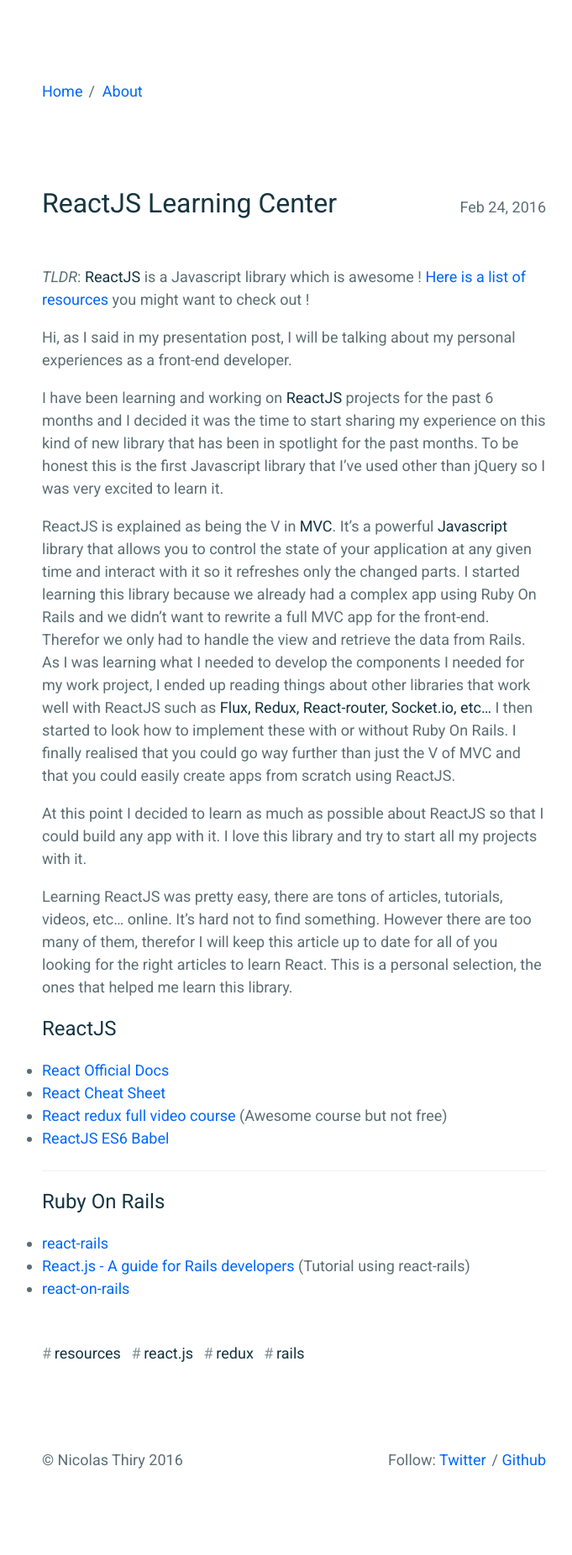
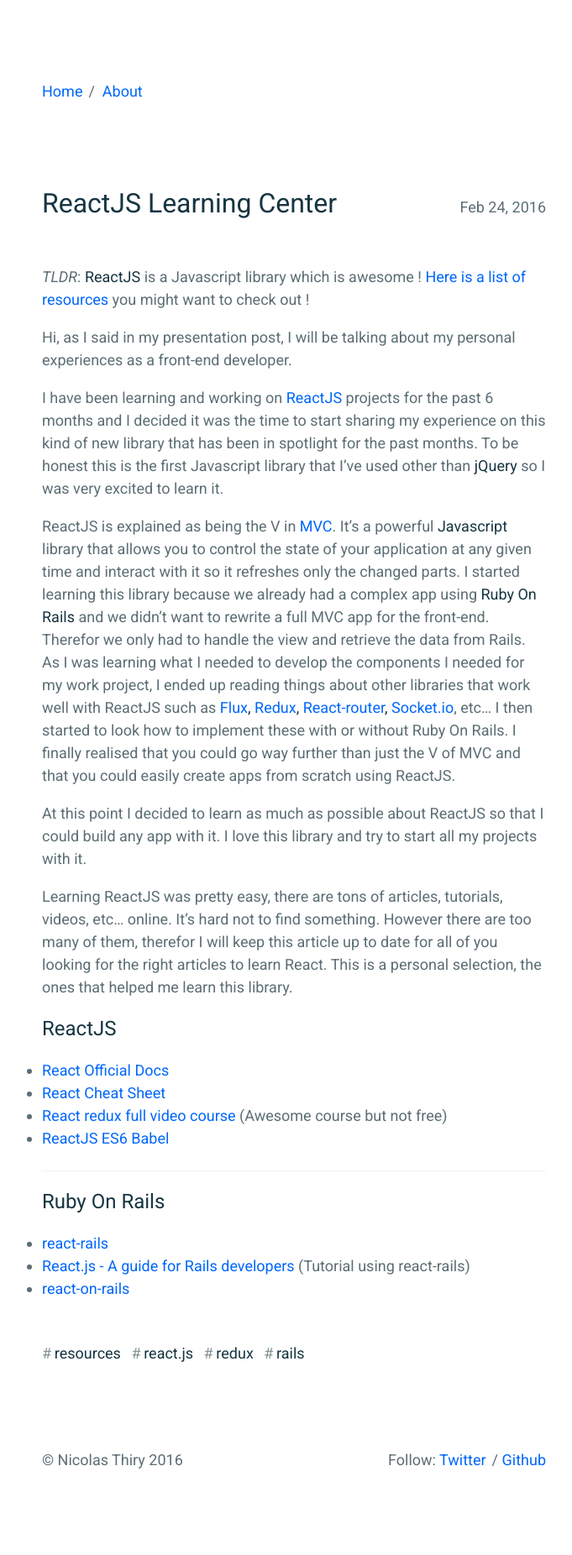
Before and after one commit to nicolasthy/nicolasthy.github.io, a Jekyll site: the page built from _posts/2016-02-24-react-learning-center.markdown, in a window 1280 px wide. Shown: the whole page at 84% size, without its empty margins (290-971 px from the left). Built offline with Jekyll 4.4.1, drawn with Linux system fonts in a browser that asks for light colours; part of the change alters nothing that is shown.

```diff
--- a/_posts/2016-02-24-react-learning-center.markdown
+++ b/_posts/2016-02-24-react-learning-center.markdown
@@ -11,9 +11,9 @@ _TLDR_: **ReactJS** is a Javascript library which is awesome ! [Here is a list o
 
 Hi, as I said in my presentation post, I will be talking about my personal experiences as a front-end developer.
 
-I have been learning and working on **ReactJS** projects for the past 6 months and I decided it was the time to start sharing my experience on this kind of new library that has been in spotlight for the past months. To be honest this is the first Javascript library that I've used other than jQuery so I was very excited to learn it.
+I have been learning and working on **[ReactJS](https://facebook.github.io/react/)** projects for the past 6 months and I decided it was the time to start sharing my experience on this kind of new library that has been in spotlight for the past months. To be honest this is the first Javascript library that I've used other than **jQuery** so I was very excited to learn it.
 
-ReactJS is explained as being the V in **MVC**. It's a powerful **Javascript** library that allows you to control the state of your application at any given time and interact with it so it refreshes only the changed parts. I started learning this library because we already had a complex app using Ruby On Rails and we didn't want to rewrite a full MVC app for the front-end. Therefor we only had to handle the view and retrieve the data from Rails. As I was learning what I needed to develop the components I needed for my work project, I ended up reading things about other libraries that work well with ReactJS such as **Flux, Redux, React-router, Socket.io, etc...** I then started to look how to implement these with or without Ruby On Rails. I finally realised that you could go way further than just the V of MVC and that you could easily create apps from scratch using ReactJS.
+ReactJS is explained as being the V in **[MVC](https://en.wikipedia.org/wiki/Model%E2%80%93view%E2%80%93controller)**. It's a powerful **Javascript** library that allows you to control the state of your application at any given time and interact with it so it refreshes only the changed parts. I started learning this library because we already had a complex app using **Ruby On Rails** and we didn't want to rewrite a full MVC app for the front-end. Therefor we only had to handle the view and retrieve the data from Rails. As I was learning what I needed to develop the components I needed for my work project, I ended up reading things about other libraries that work well with ReactJS such as **[Flux](https://facebook.github.io/flux/), [Redux](http://redux.js.org/), [React-router](https://github.com/reactjs/react-router), [Socket.io](http://socket.io/)**, etc... I then started to look how to implement these with or without Ruby On Rails. I finally realised that you could go way further than just the V of MVC and that you could easily create apps from scratch using ReactJS.
 
 At this point I decided to learn as much as possible about ReactJS so that I could build any app with it. I love this library and try to start all my projects with it.
 
```
